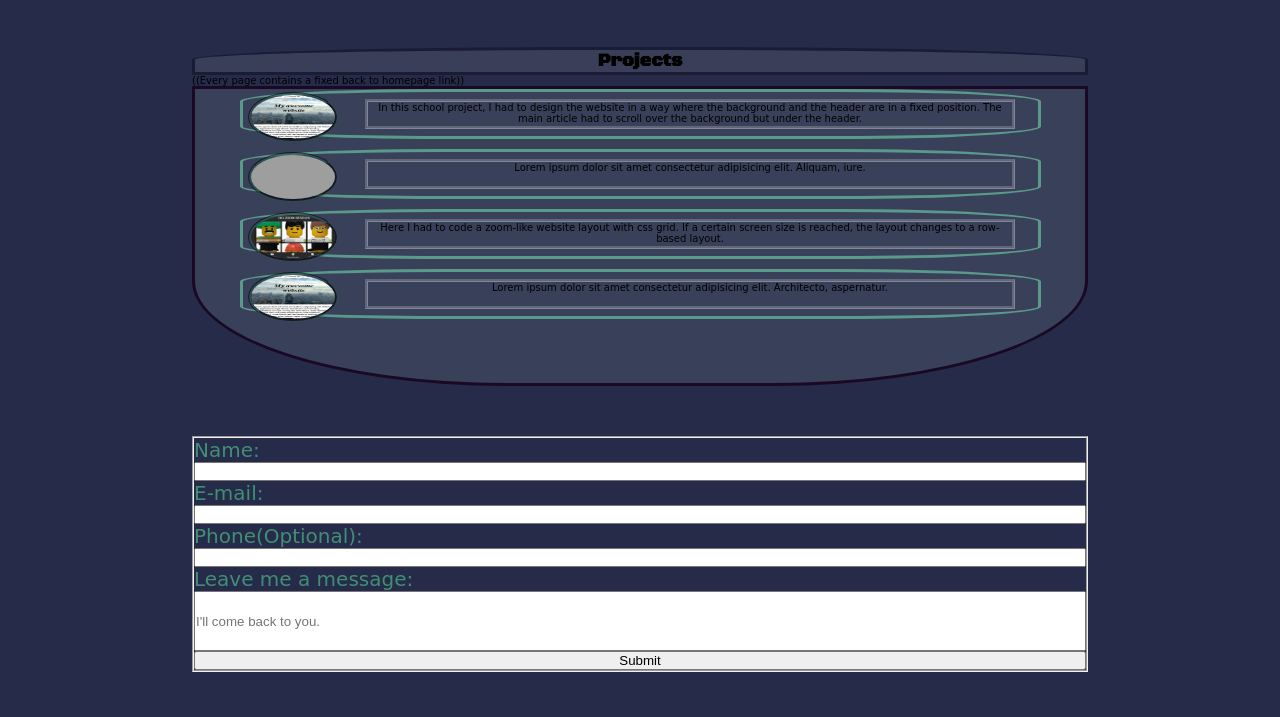
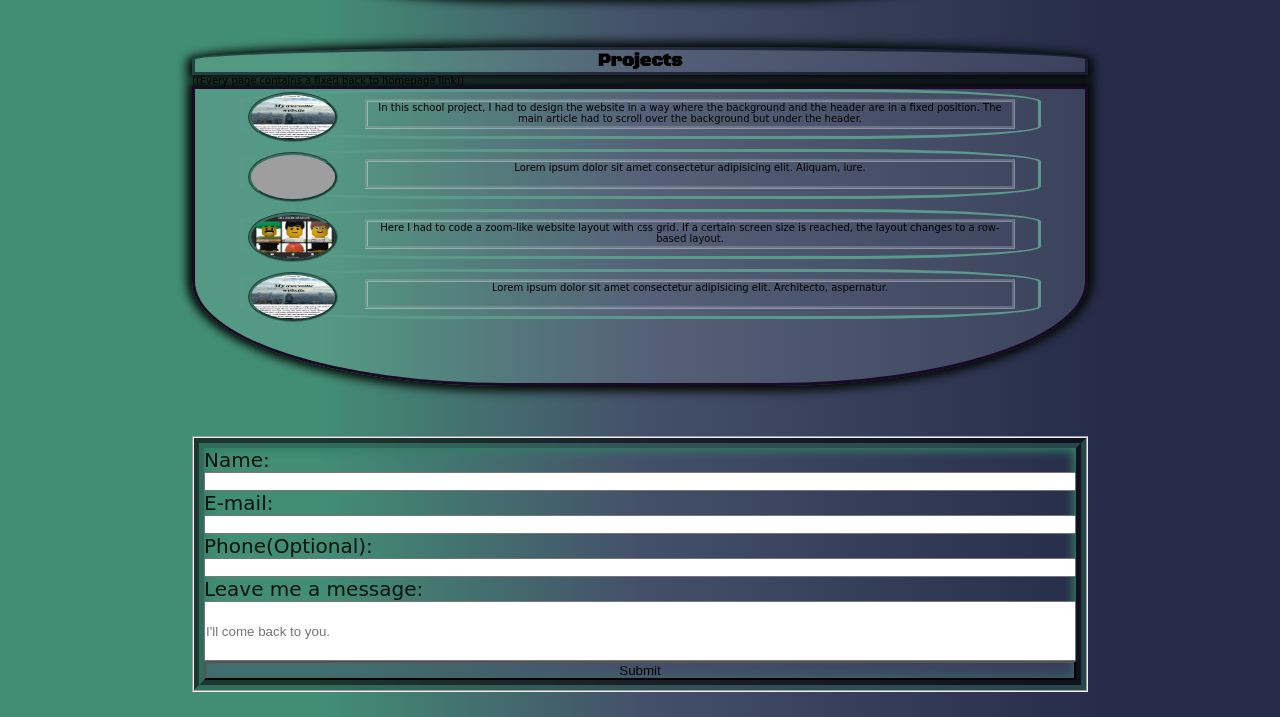
Before and after one commit to N3R096/Portfolio, a plain HTML site: page homepage.html in a window 1280 px wide. Shown: the part 863-1580 px from the top of the page. Drawn offline with Linux system fonts and the light colour scheme; grey boxes are pictures that could not be loaded; a web font is replaced by a local one.

Commit message:
box-shadow added --- some color changes

```diff
--- a/homepage.html
+++ b/homepage.html
@@ -41,7 +41,7 @@
         <article class="text-1 t-box">
           <p>
           Hey, I am Justin Müller/Mueller. I am 26 years old. I live in Berlin, Germany. I speak english and german. Right now, I'm a student at the Digital Carrer Institute(DCI). There i'll aim to become a web developer. I started my course there on May 30th, 2023. The course will end on 1st of August, 2024, after a 2 month internship. <br>
-          I am dependable and helpfull person who always aim to do his work with utmost care. I'm booth acustomed to working alone as well as in a team. A work-related move in another town would be no problem for me and it won't take long until I get acustomed to a possible new town or city, since I already lived in differnt city across Germany. With my family as well as without. <br>
+          I am dependable and helpfull person who always aim to do his work with utmost care. I'm booth acustomed to working alone as well as in a team. A work-related move in another town would be no problem for me and it won't take long until I get acustomed to a possible new city, since I already lived in differnt city's across Germany. With my family as well as without. <br>
           <br>
             <img src="/assets/images/Screenshot from 2023-08-30 09-57-22.png" height="50rem" width="90rem" alt="">
           </p>
--- a/style.css
+++ b/style.css
@@ -4,9 +4,10 @@
     font-family: 'Raleway', sans-serif;
     font-family: 'Tilt Prism', cursive;
     font-size: 62.5%;
-    --body-backgroung-color: #252B48;
+    /* --body-backgroung-color: #252B48; */
+    --body-background-color: linear-gradient(to left, #252B48 13%, #445069 50%, rgb(66, 142, 117) 75%);
     --nav-background-color: rgba(240, 248, 255, 0.387);
-    --nav-ul-li-background-color: rgba(18, 18, 179, 0.327);
+    --nav-ul-li-background-color: rgba(18, 18, 179, 0.382);
 
     --my-card-background-color: rgb(72, 57, 115);
     --my-card-text-color:white;
@@ -20,7 +21,8 @@
     --text-boxes-sub-container-border-color:#5B9A8B;
     --project-images-border-color:#28564b9c;
 
-    --label-text-color:rgb(66, 142, 117);
+    --label-text-color:rgb(3, 19, 14);
+    --form-btn-color:#4450697f;
 
     --footer-text-color:rgb(50, 126, 101);
     --footer-background-color:#445069;
@@ -36,7 +38,7 @@
 }
 
 body {
-    background-color: var(--body-backgroung-color);
+    background: var(--body-background-color);
 }
 
 
@@ -74,7 +76,7 @@ nav ul li {
     font-size: 1.4rem;
     background-color:var(--nav-ul-li-background-color);
     transition: ease 1s;
-    box-shadow: 0px 0px 4px 0px rgb(43, 43, 138);
+    box-shadow: 0 0 4rem 0 rgb(43, 43, 138);
     transition: 1s ease;
     border-radius: 15%;
 }
@@ -121,13 +123,15 @@ main { margin: 15rem 15%;
         font-size: large;
         border: solid var(--text-boxes-heading-border);
         border-radius: 45% 45% 0 0;
-        background-color:var(--text-boxes-background-color);}
+        background-color:var(--text-boxes-background-color);
+        box-shadow: 0rem 0rem 1rem 0.5rem rgb(3, 8, 3);}
 
 .t-box {
     border: var(--text-boxes-article-border) solid;
     text-align: center;
     background-color:var(--text-boxes-background-color);
     border-radius: 0 0 35% 35%;
+    box-shadow: 0rem 0rem 1rem 0.5rem rgb(3, 8, 3);
 
 }
 
@@ -184,12 +188,17 @@ main { margin: 15rem 15%;
 
 
 
- form {display: flex;
-    flex-direction: column;}
+ form {border: var(--project-images-border-color) groove 1rem;
+    display: flex;
+    flex-direction: column;
+    box-shadow:  inset 0em 0rem 1rem 0.3rem  var(--footer-text-color);}
 
 label {
     font-size: 2rem;
     color:var(--label-text-color);
+}
+form button {
+    background-color:var(--form-btn-color);
 }
 
 
```
